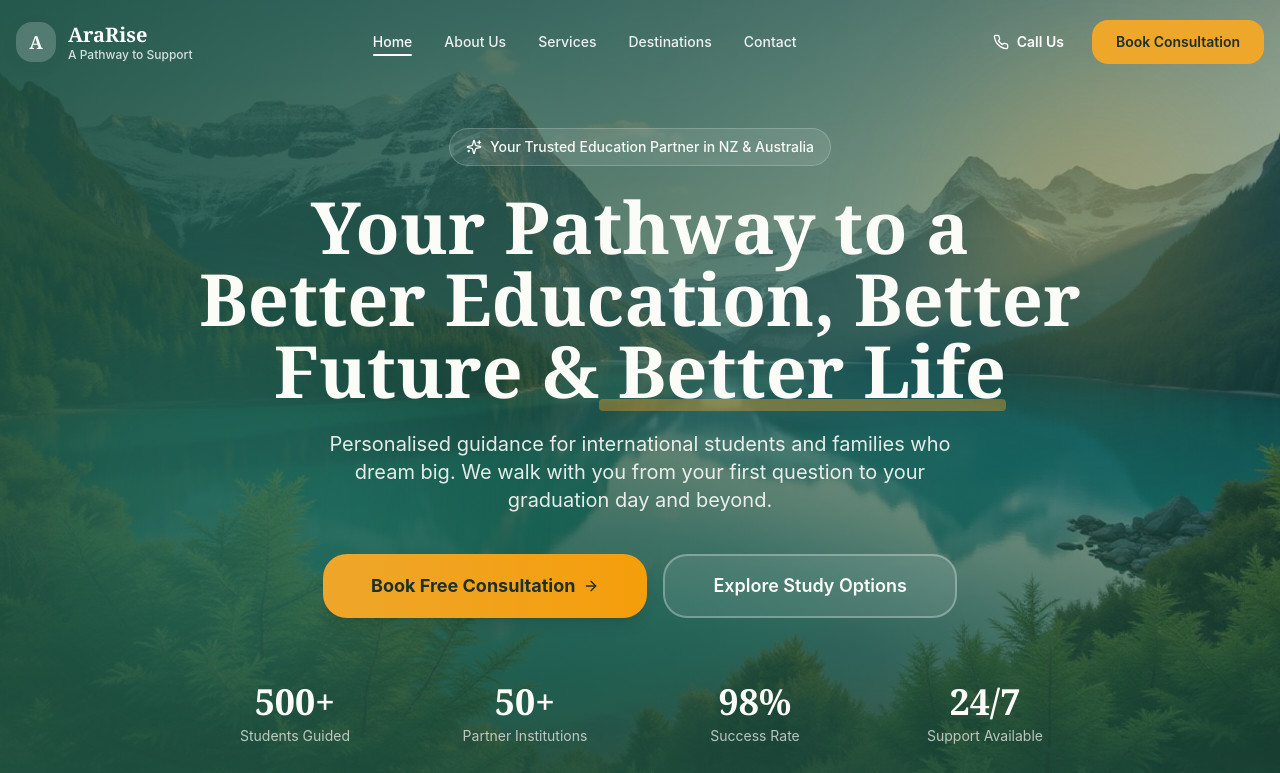
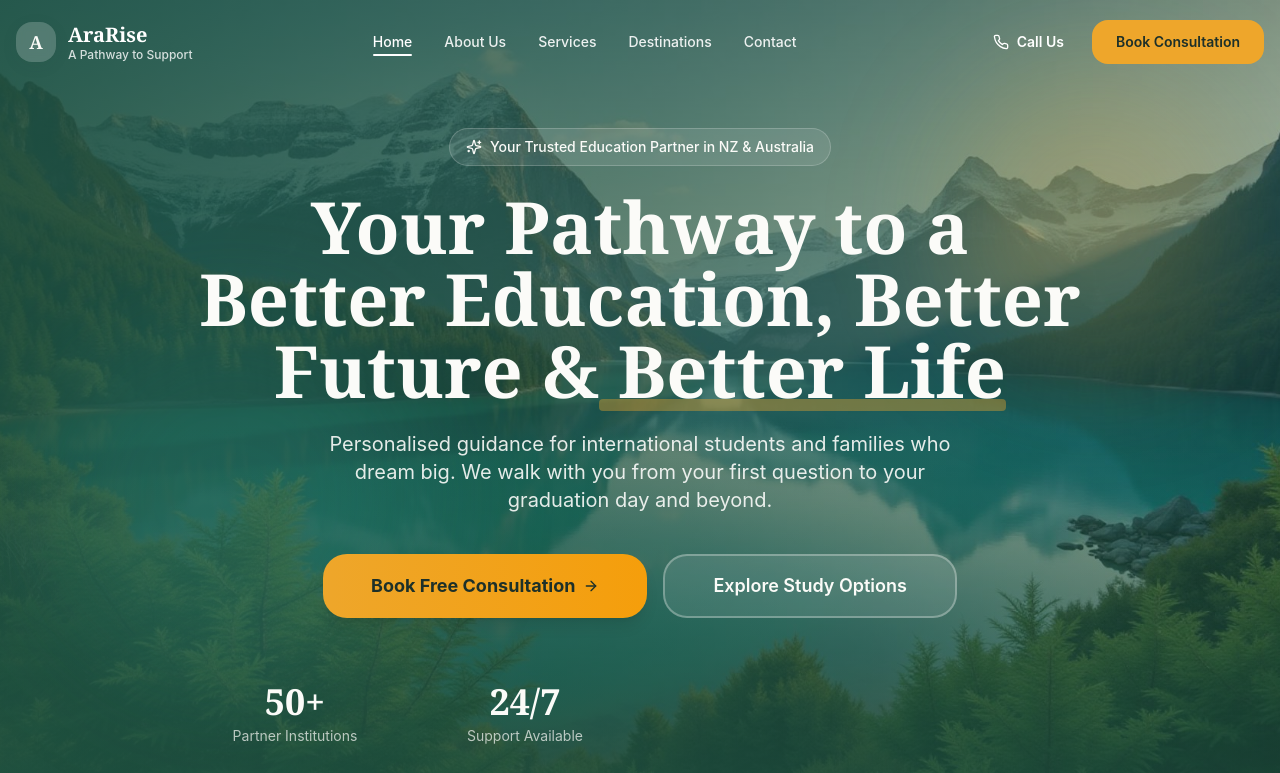
Before and after one commit to mandeepsidhu1701/ararise, a React (Vite) app: page / in a window 1280 px wide. Shown: the top 773 px of the page. Built offline with nearby package versions, Linux system fonts and the light colour scheme.

Commit message:
remove some home page value lable pair

```diff
--- a/src/pages/Home.tsx
+++ b/src/pages/Home.tsx
@@ -159,9 +159,9 @@ export default function Home() {
             {/* Stats */}
             <div className="mt-16 grid grid-cols-2 md:grid-cols-4 gap-6">
               {[
-                { value: "500+", label: "Students Guided" },
+
                 { value: "50+", label: "Partner Institutions" },
-                { value: "98%", label: "Success Rate" },
+
                 { value: "24/7", label: "Support Available" },
               ].map((stat) => (
                 <div key={stat.label} className="text-center">
```
